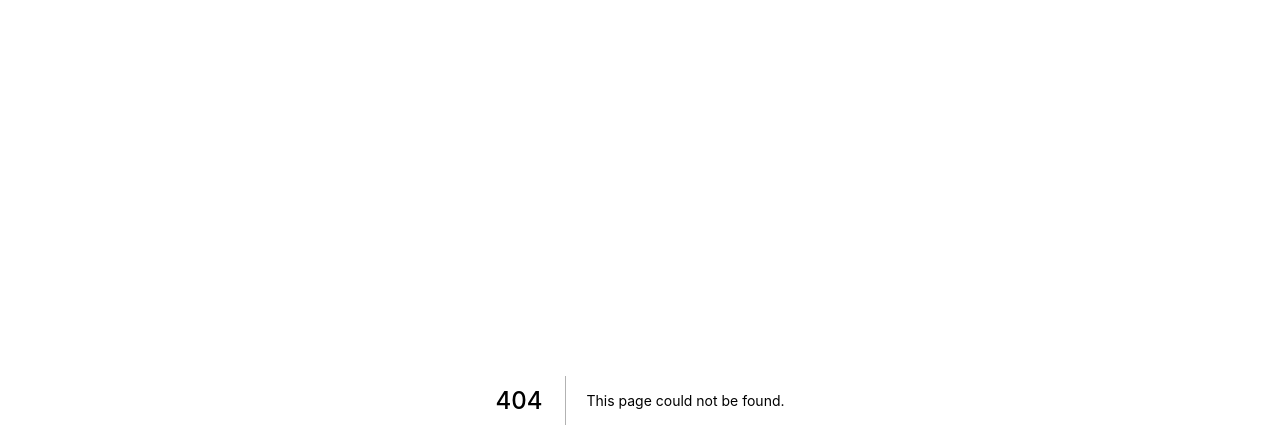
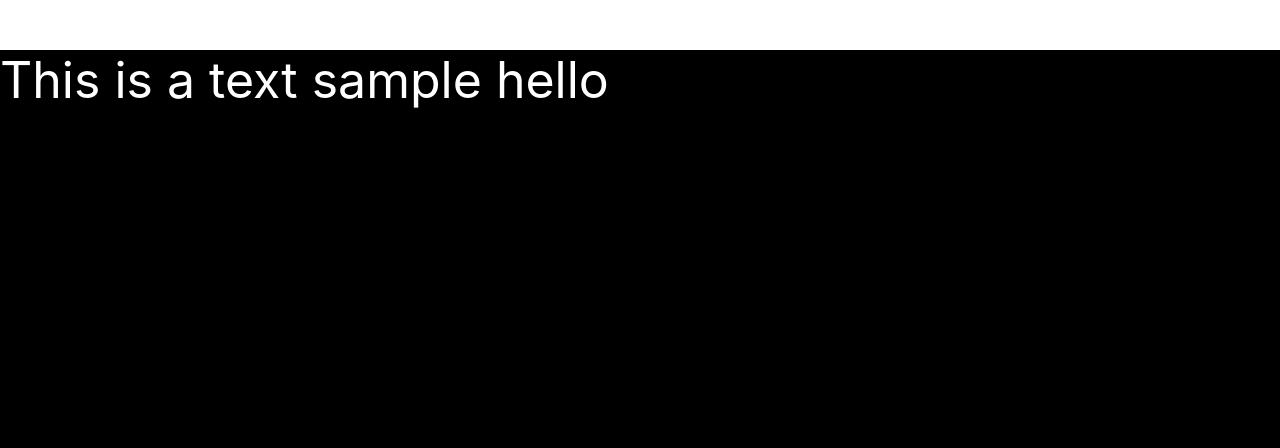
Before and after one commit to alluballu1/tarot-flip, a Next.js app: page /screens/TarotScreen in a window 1280 px wide. Before the commit this address had no page. Shown: the top 448 px of the page. Built offline with nearby package versions, Linux system fonts and the light colour scheme.

Commit message:
Page test

```diff
--- a/pages/index.js
+++ b/pages/index.js
@@ -1,10 +1,15 @@
 import Head from 'next/head'
 import Image from 'next/image'
+import Link from 'next/link'
 import styles from '../styles/Home.module.css'
 
 export default function Home() {
   return (
+
     <div className={styles.container}>
+      <Link href={"/screens/TarotScreen"}>
+      OTHER PAGE
+      </Link>
       <Head>
         <title>Create Next App</title>
         <meta name="description" content="Generated by create next app" />
--- /dev/null
+++ b/pages/screens/TarotScreen.js
@@ -0,0 +1,20 @@
+import Link from "next/link";
+
+const TarotScreen = () => {
+  const styles = {
+    containerStyle: { height: "100vh", backgroundColor: "black" },
+    textStyle: {
+      color: "white",
+      fontSize: 50,
+    },
+  };
+  return (
+    <div style={styles.containerStyle}>
+      <Link href={"/"}>
+        <p style={styles.textStyle}>This is a text sample hello </p>
+      </Link>
+    </div>
+  );
+};
+
+export default TarotScreen;
--- a/store.js
+++ b/store.js
@@ -1,10 +1,10 @@
-import { useMemo, usememo } from "react";
+import { useMemo } from "react";
 import { createStore, applyMiddleware, combineReducers } from "redux";
 import { composeWithDevTools } from "redux-devtools-extension";
 import ThunkMiddleware from "redux-thunk";
 import tarotReducer from "./reducers/tarotReducer";
 
-let store
+let store;
 
 const combined = combineReducers({
   tarot: tarotReducer,
```
